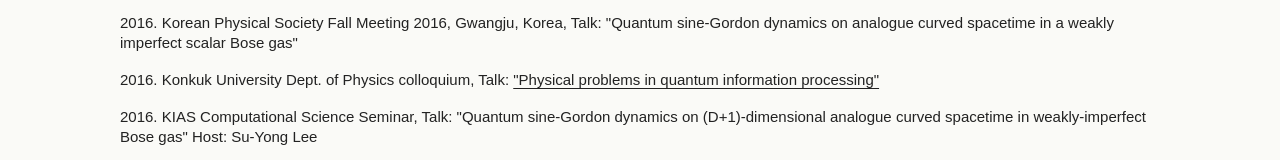
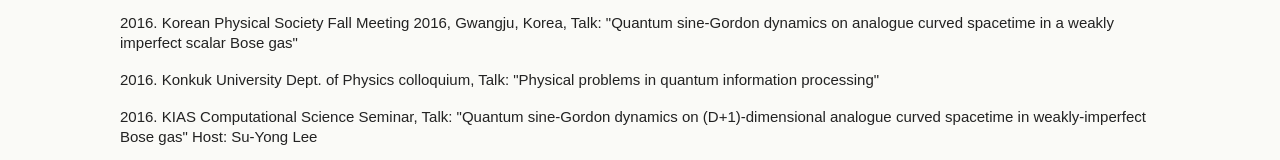
Before and after one commit to deconfinedexcitation/tjv, a plain HTML site: page presentations.html in a window 1280 px wide. Shown: the part 527-687 px from the top of the page. Drawn offline with Linux system fonts and the light colour scheme.

Commit message:
Update presentations.html

```diff
--- a/presentations.html
+++ b/presentations.html
@@ -25,7 +25,7 @@
     <p>2017. Korean Physical Society Fall Meeting 2017, Gyeongju, Korea, Talk: "Maximal trace distance between isoenergetic bosonic Gaussian states"</p>
     <p>2017. APS March Meeting 2017 Session X51: Challenging Conventional Quantum Limits in in Measurements and Metrology, New Orleans, LA, USA, Talk: "Optimal and near-optimal probe states for quantum metrology of number conserving two-mode bosonic Hamiltonians"</p>
     <p>2016. Korean Physical Society Fall Meeting 2016, Gwangju, Korea, Talk: "Quantum sine-Gordon dynamics on analogue curved spacetime in a weakly imperfect scalar Bose gas"</p>
-    <p>2016. Konkuk University Dept. of Physics colloquium, Talk: <a href="https://docs.google.com/viewer?a=v&amp;pid=sites&amp;srcid=ZGVmYXVsdGRvbWFpbnx0anZvbGtvZmZ8Z3g6NzY2MDZmNDk5Y2VjMDliNw">"Physical problems in quantum information processing"</a></p>
+    <p>2016. Konkuk University Dept. of Physics colloquium, Talk: "Physical problems in quantum information processing"</p>
     <p>2016. KIAS Computational Science Seminar, Talk: "Quantum sine-Gordon dynamics on (D+1)-dimensional analogue curved spacetime in weakly-imperfect Bose gas" Host: Su-Yong Lee</p>
     <p>2015. KIAS Computational Science Seminar, Talk: "Macroscopicity and metrological usefulness of a large class of Schr&ouml;dinger cat states" Host: Su-Yong Lee</p>
     <p>2015. Institute for Quantum Computing seminar, University of Waterloo, Talk: "Macroscopicity and metrological usefulness of a large class of quantum superpositions" Host: Chris Herdman</p>
```
